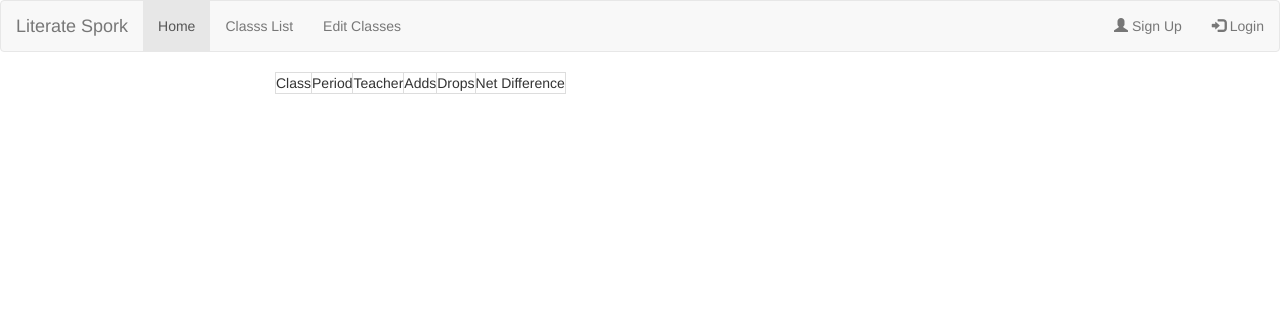
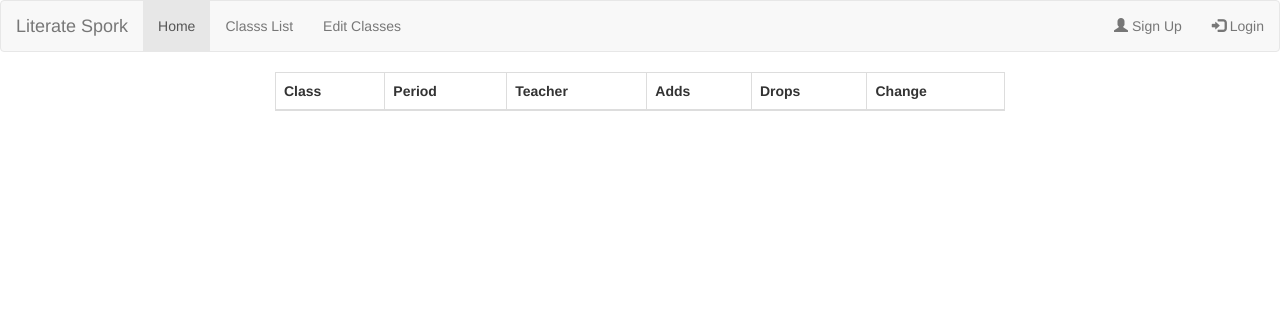
Before and after one commit to siuryan/literate-spork, a Flask app: page /classes in a window 1280 px wide. Shown: the top 312 px of the page. Run offline with Flask 2, Linux system fonts and the light colour scheme; the visitor is signed in with stand-in values (Sample User, id 1); data comes from the database, SQL or seed files in the repository; data that the repository does not hold is empty; some libraries are stand-ins or nearby versions.

Commit message:
Format table

```diff
--- a/app/templates/classes.html
+++ b/app/templates/classes.html
@@ -5,15 +5,15 @@
 <div class="container">
     <div class="col-sm-2"></div>
     <div class="col-sm-8">
-    <table class="table-bordered">
-      <tr>
-	<td>Class</td>
-	<td>Period</td>
-	<td>Teacher</td>
-	<td>Adds</td>
-	<td>Drops</td>
-	<td>Net Difference</td>
-      </tr>
+        <table class="table table-bordered">
+            <thead>
+                <th>Class</th>
+                <th>Period</th>
+                <th>Teacher</th>
+                <th>Adds</th>
+                <th>Drops</th>
+                <th>Change</th>
+            </thead>
             {% for class in school_classes %}
             <tr>
                 <td>{{ class.name }}</td>
```
Lines whose indentation alone changed are shown as unchanged.
